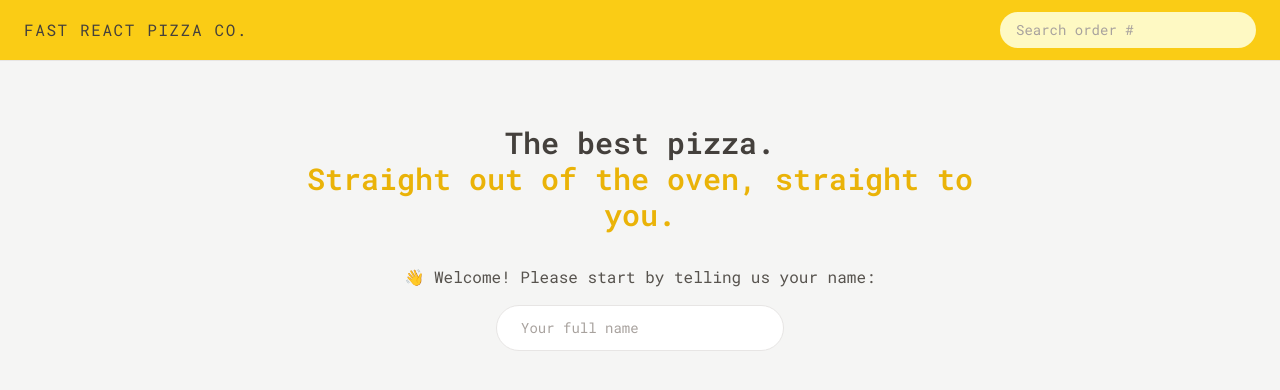
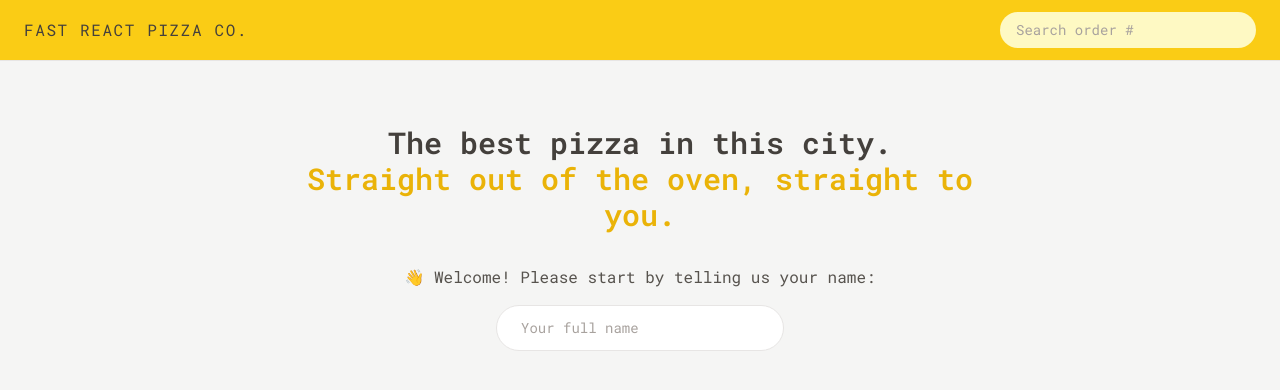
Before and after one commit to samuelafolabi/group-work, a React (Vite) app: page / in a window 1280 px wide. Shown: the top 390 px of the page. Built offline with nearby package versions, Linux system fonts and the light colour scheme.

Commit message:
updated home text

```diff
--- a/src/ui/Home.jsx
+++ b/src/ui/Home.jsx
@@ -8,7 +8,7 @@ function Home() {
   return (
     <div className="my-10 px-4 text-center sm:my-16">
       <h1 className="mb-8  text-xl font-semibold md:text-3xl">
-        The best pizza.
+        The best pizza in this city.
         <br />
         <span className="text-yellow-500">
           Straight out of the oven, straight to you.
```
